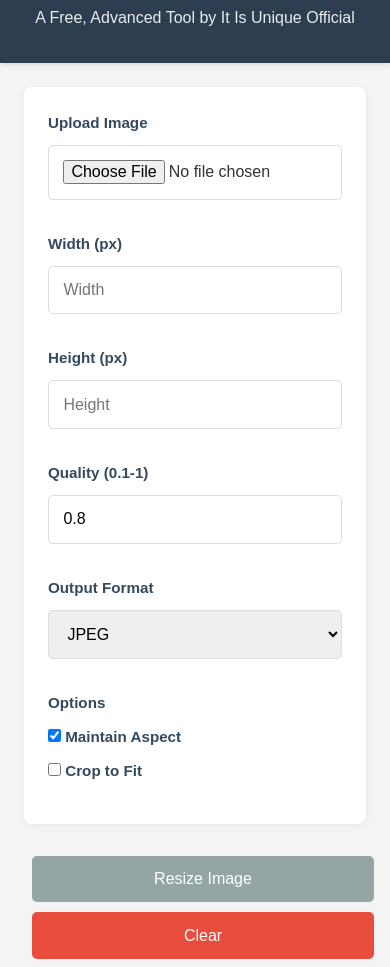
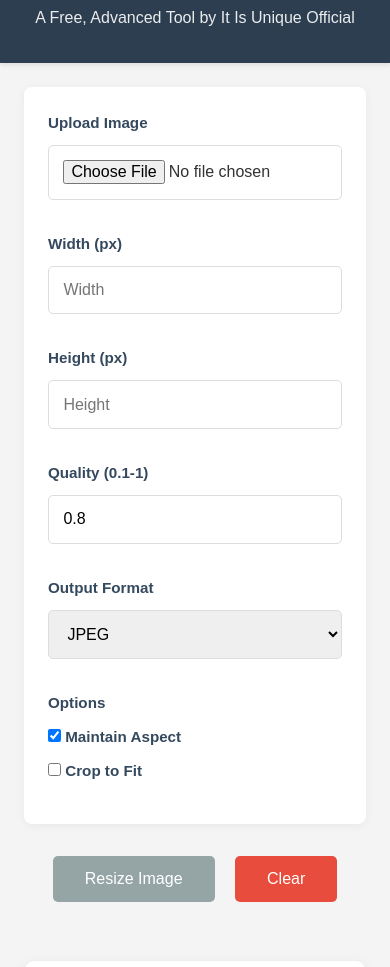
Before and after one commit to itisuniqueofficial/image-resizer, a plain HTML site: page index.html in a window 390 px wide. Shown: the part 73-1040 px from the top of the page. Drawn offline with Linux system fonts and the light colour scheme.

Commit message:
Update styles.css

```diff
--- a/styles.css
+++ b/styles.css
@@ -262,7 +262,6 @@ footer a:hover {
     header p { font-size: 1rem; }
     .controls { padding: 1.5rem; gap: 1rem; }
     .btn-group { flex-direction: column; gap: 1rem; }
-    .resize-btn, .clear-btn, .download-btn { width: 100%; }
     .faqs { padding: 1.5rem; }
     .faq-heading { font-size: 1.5rem; }
     .faq-question { font-size: 1.05rem; padding: 1rem 1.2rem; }
```
